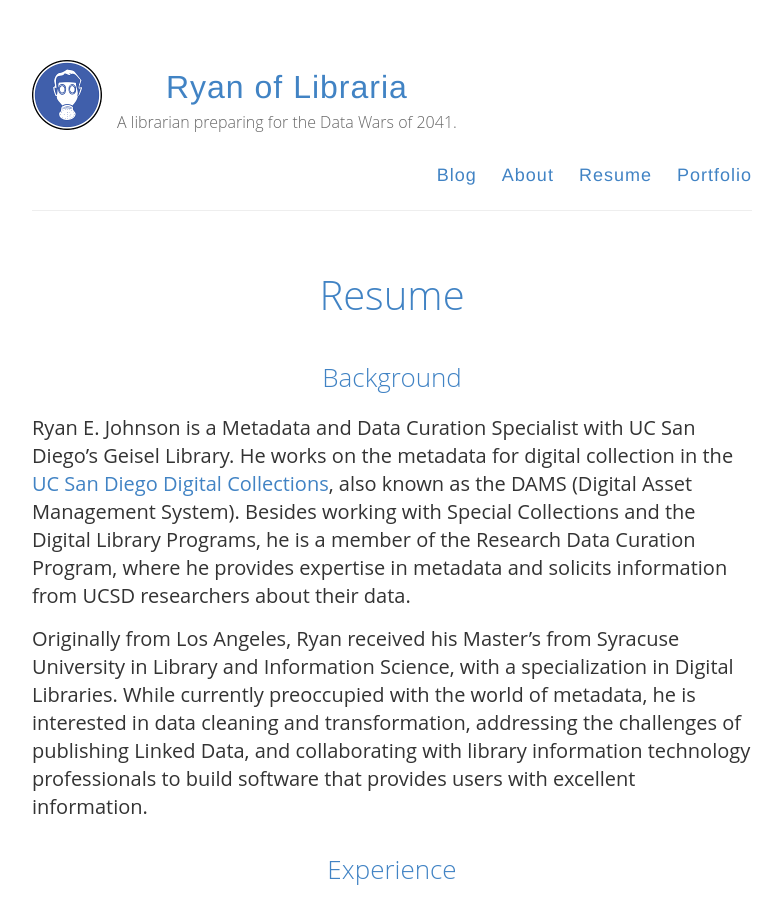
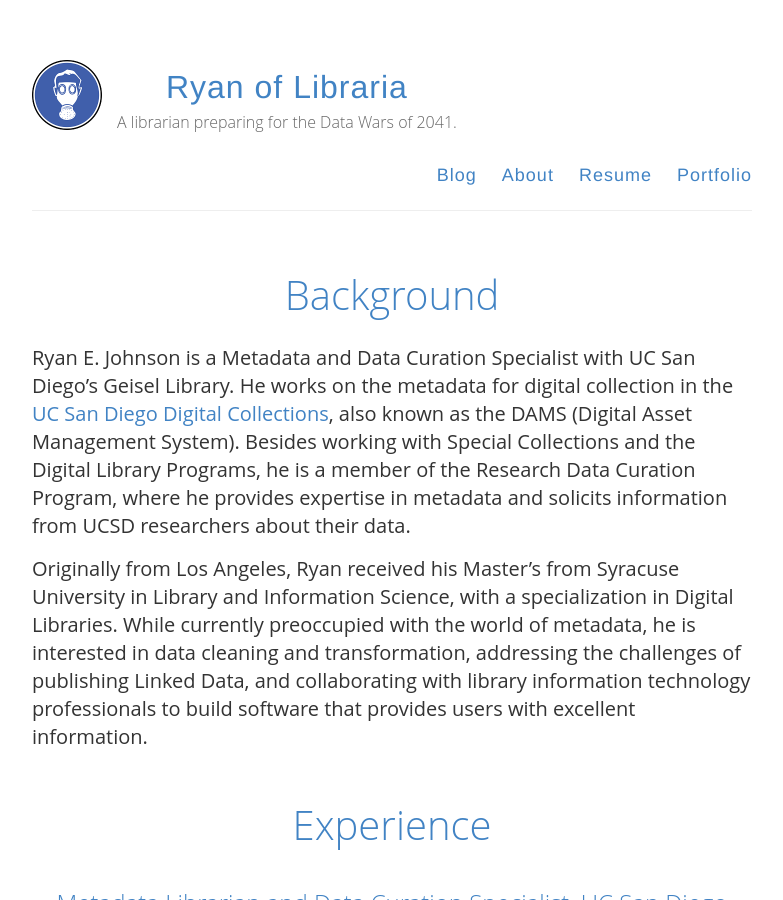
Before and after one commit to remerjohnson/remerjohnson.github.io, a Jekyll site: the page built from resume.md, in a window 1280 px wide and 900 px high. Shown: the whole window, without its empty margins (248-1031 px from the left). Built offline with Jekyll 4.4.1, drawn with Linux system fonts in a browser that asks for light colours; nearby versions of some CDN libraries.

Commit message:
formatting resume

```diff
--- a/resume.md
+++ b/resume.md
@@ -1,16 +1,16 @@
 ---
 layout: page
-title: Resume
+title:
 permalink: /resume/
 ---
 
-## Background
+# Background
 
 Ryan E. Johnson is a Metadata and Data Curation Specialist with UC San Diego's Geisel Library. He works on the metadata for digital collection in the [UC San Diego Digital Collections](http://library.ucsd.edu/dc/), also known as the DAMS (Digital Asset Management System). Besides working with Special Collections and the Digital Library Programs, he is a member of the Research Data Curation Program, where he provides expertise in metadata and solicits information from UCSD researchers about their data.
 
 Originally from Los Angeles, Ryan received his Master's from Syracuse University in Library and Information Science, with a specialization in Digital Libraries. While currently preoccupied with the world of metadata, he is interested in data cleaning and transformation, addressing the challenges of publishing Linked Data, and collaborating with library information technology professionals to build software that provides users with excellent information.
 
-## Experience
+# Experience
 
 ### Metadata Librarian and Data Curation Specialist, UC San Diego
 _2014 - current_
@@ -34,7 +34,7 @@ As an internship, I was tasked with providing metadata for CISER's burgeoning [o
 _2006-2007_
 As a quality assurance tester for the now-defunct video games publisher THQ, I tested PC games and logged any errors in a database, taking note of local environment and steps to reproduce the bugs. During crunch times, I worked overtime and even doubletime in order to meet publishing deadlines. I was offered a permanent position, but declined in order to return to my education.
 
-## Education
+# Education
 
 + Syracuse University
 M.S., Library and Information Science (2012)
@@ -47,12 +47,12 @@ _2008-2009_
 + University of California, Santa Barbara
 _2000-2005_
 
-## Other Professional Activities
+# Other Professional Activities
 
 + [Metadata, Second Edition, by Marcia Lei Zeng and Jian Qin](http://www.amazon.com/Metadata-Second-Marcia-Lei-Zeng/dp/1555709656) (coming Feb. 2016)
 I helped copy edit and add content to each chapter in the book.
 
-## Technical Skills and Expertise
+# Technical Skills and Expertise
 
 + Expertise in multiple metadata standards, including MODS, MADS, METS, RDF/XML, EAD, schema.org, as well as knowledge of application profiles
 + Experience creating metadata standards, application profiles, and data modeling
```
